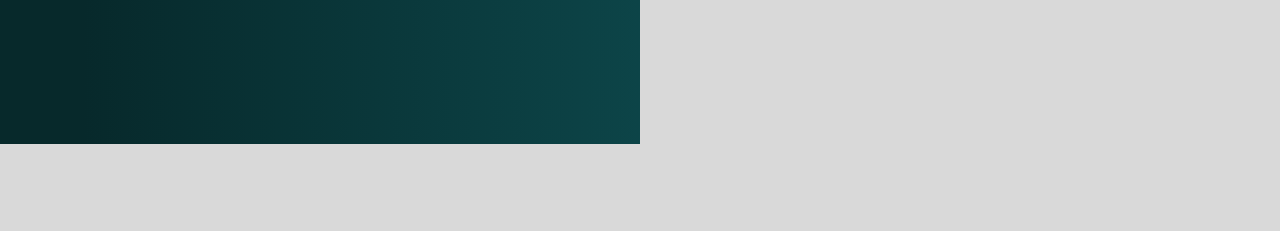
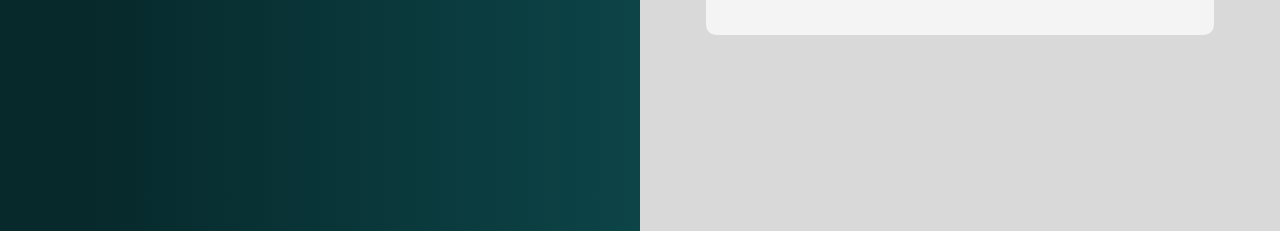
Before and after one commit to GuiEspim18/sprint2-javascript, a plain HTML site: page pages/login.html in a window 1280 px wide. Shown: the part 569-800 px from the top of the page. Drawn offline with Linux system fonts and the light colour scheme.

Commit message:
Update login-register.css

```diff
--- a/css/login-register.css
+++ b/css/login-register.css
@@ -1,7 +1,7 @@
 .page-content {
     display: flex;
     width: 100%;
-    height: 712.5px;
+    height: 100vh;
 }
 
 .logo-holder-div {
```
